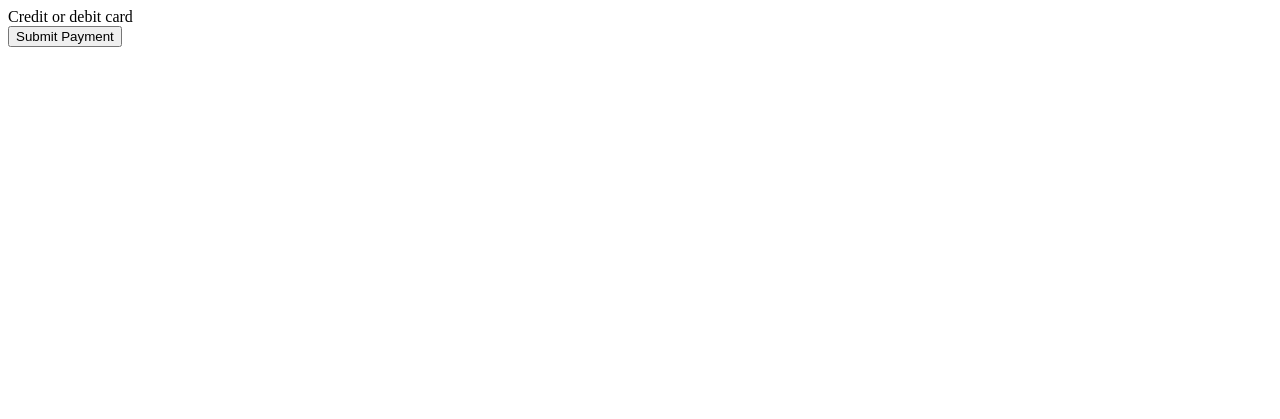
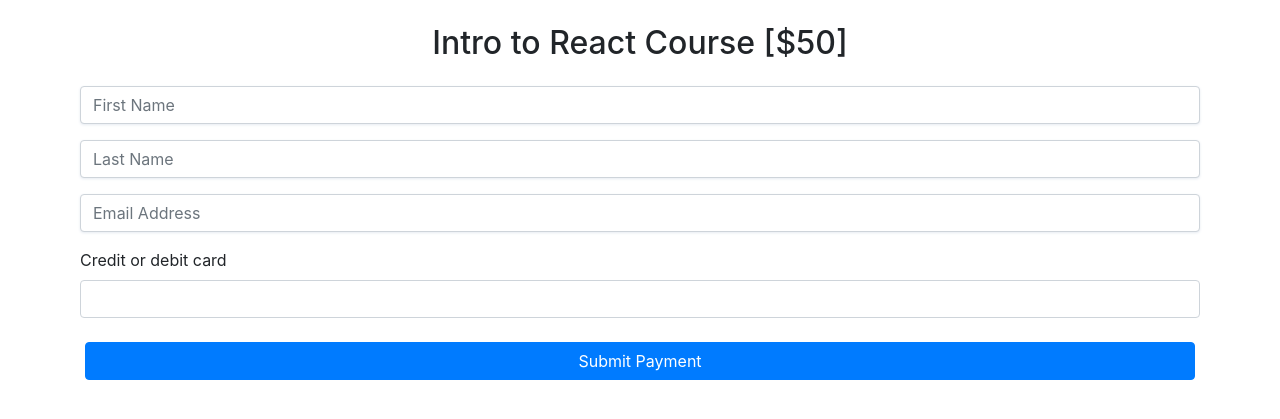
Before and after one commit to mlad9304/php_stripe, a PHP site: page / in a window 1280 px wide. Shown: the top 419 px of the page. Run offline with PHP 8.4, Linux system fonts and the light colour scheme; some libraries are stand-ins or nearby versions.

Commit message:
create stripe paypage and install stripe-php

```diff
--- /dev/null
+++ b/charge.php
@@ -0,0 +1,3 @@
+<?php
+
+    require_once('vendor/autoload.php');
--- /dev/null
+++ b/composer.json
@@ -0,0 +1,5 @@
+{
+    "require": {
+        "stripe/stripe-php": "^6.19"
+    }
+}
--- a/index.php
+++ b/index.php
@@ -5,15 +5,21 @@
     <meta name="viewport" content="width=device-width, initial-scale=1.0">
     <meta http-equiv="X-UA-Compatible" content="ie=edge">
     <link rel="stylesheet" href="css/style.css">
+    <link rel="stylesheet" href="https://stackpath.bootstrapcdn.com/bootstrap/4.1.3/css/bootstrap.min.css" integrity="sha384-MCw98/SFnGE8fJT3GXwEOngsV7Zt27NXFoaoApmYm81iuXoPkFOJwJ8ERdknLPMO" crossorigin="anonymous">
     <title>Pay Page</title>
 </head>
 <body>
-    <form action="/charge" method="post" id="payment-form">
+    <div class="container">
+        <h2 class="my-4 text-center">Intro to React Course [$50]</h2>
+        <form action="./charge.php" method="post" id="payment-form">
             <div class="form-row">
+                <input type="text" name="first_name" class="form-control mb-3 StripeElement StripeElement--empty" placeholder="First Name">
+                <input type="text" name="last_name" class="form-control mb-3 StripeElement StripeElement--empty" placeholder="Last Name">
+                <input type="text" name="email_name" class="form-control mb-3 StripeElement StripeElement--empty" placeholder="Email Address">
                 <label for="card-element">
                     Credit or debit card
                 </label>
-            <div id="card-element">
+                <div id="card-element" class="form-control">
                 <!-- A Stripe Element will be inserted here. -->
                 </div>
 
@@ -23,6 +29,8 @@
 
             <button>Submit Payment</button>
         </form>
+    </div>
+    <script src="https://ajax.googleapis.com/ajax/libs/jquery/3.2.1/jquery.min.js"></script>
     <script src="https://js.stripe.com/v3/"></script>
     <script src="js/charge.js"></script>
 </body>
--- a/js/charge.js
+++ b/js/charge.js
@@ -9,7 +9,6 @@ var elements = stripe.elements();
 var style = {
   base: {
     color: '#32325d',
-    lineHeight: '18px',
     fontFamily: '"Helvetica Neue", Helvetica, sans-serif',
     fontSmoothing: 'antialiased',
     fontSize: '16px',
@@ -22,6 +21,11 @@ var style = {
     iconColor: '#fa755a'
   }
 };
+
+// Style button with BS
+document
+  .querySelector('#payment-form button')
+  .classList = 'btn btn-primary btn-block mt-4';
 
 // Create an instance of the card Element.
 var card = elements.create('card', {style: style});
```
Also changed, not shown: 2 other files. Lines whose indentation alone changed are shown as unchanged.
